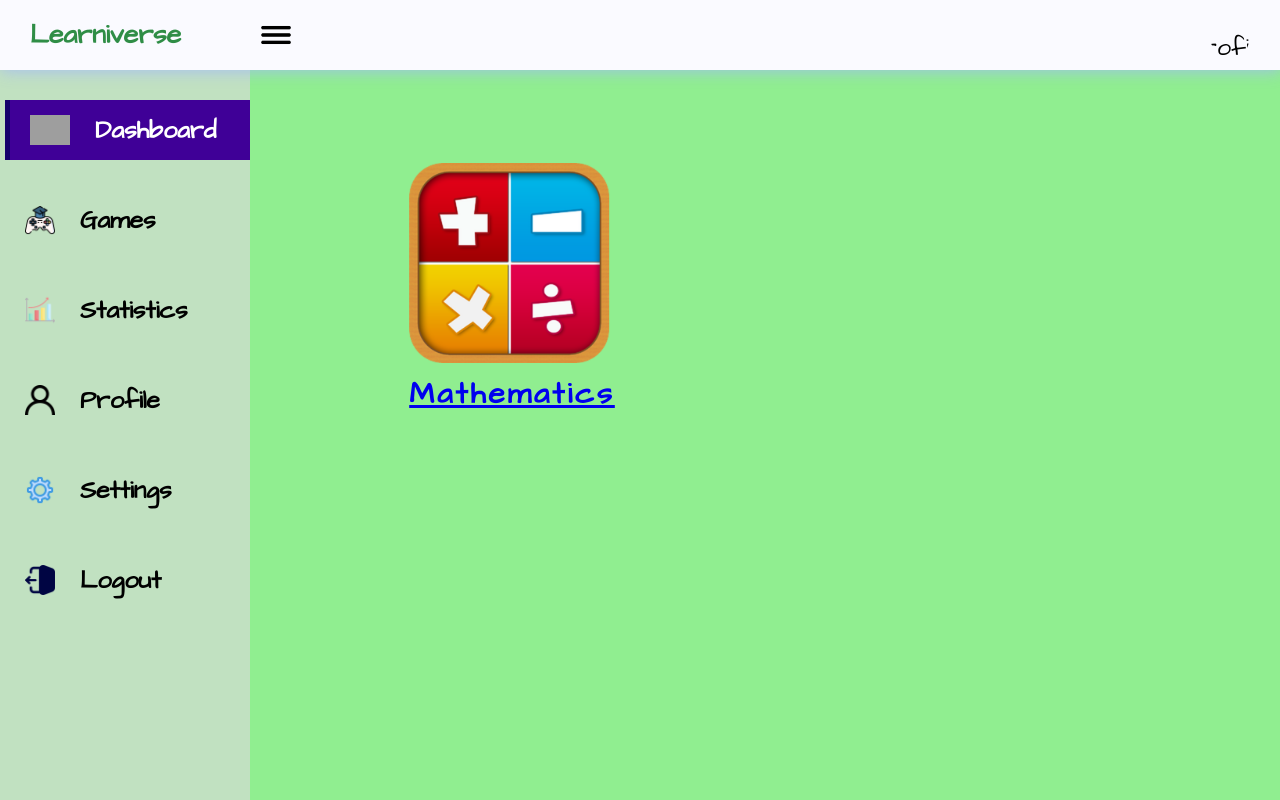
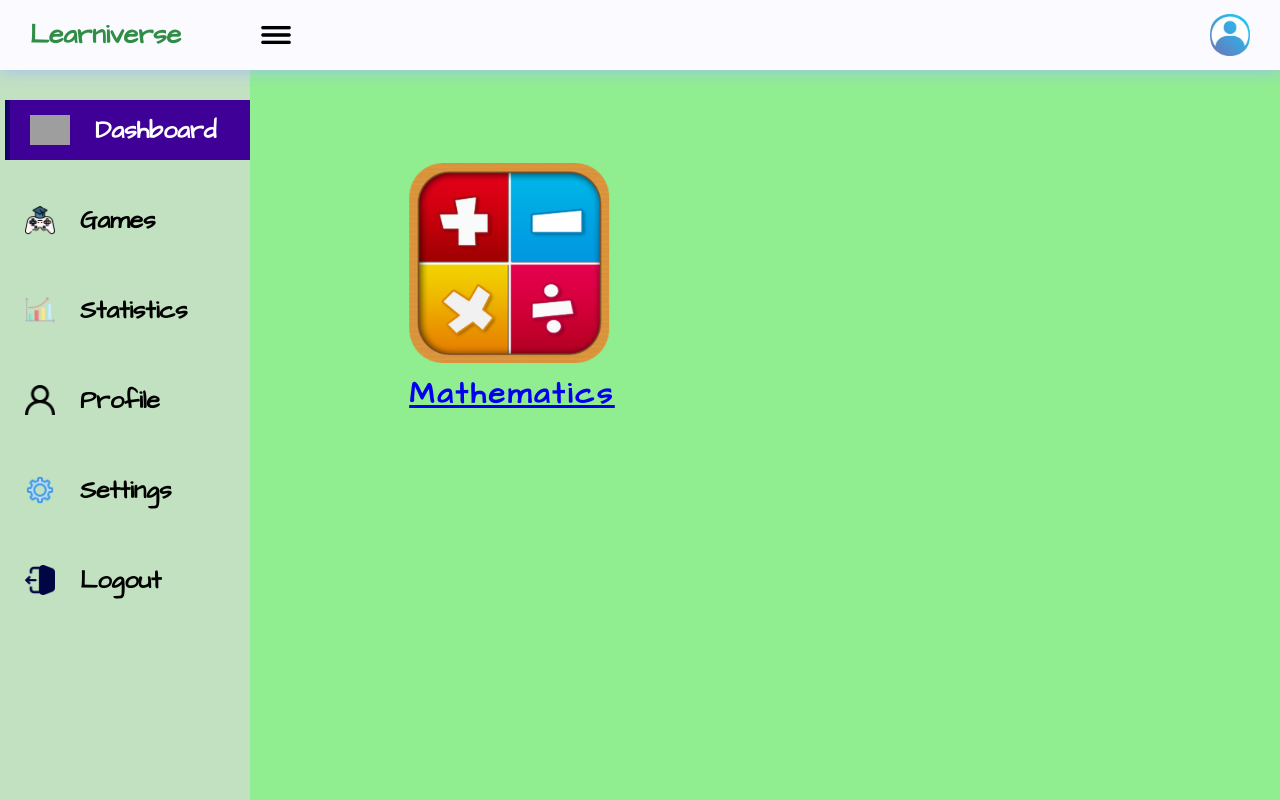
Before and after one commit to HasteKhai/Soen-357-Main-Project, a plain HTML site: page homepage.html in a window 1280 px wide. Drawn offline with Linux system fonts and the light colour scheme; the site is published under a folder, as on GitHub Pages, so addresses that start at the root find nothing; grey boxes are pictures that could not be loaded.

Commit message:
Update homepage.html

```diff
--- a/homepage.html
+++ b/homepage.html
@@ -31,7 +31,7 @@
 
             <div class="logout_top">
                 <div class="dp">
-                    <img src="/Images/profile_icon.jpg" class="dpicn" alt="Profile Picture">
+                    <img src="Images/profile_icon.jpg" class="dpicn" alt="Profile Picture">
                 </div>
             </div>
 
```
